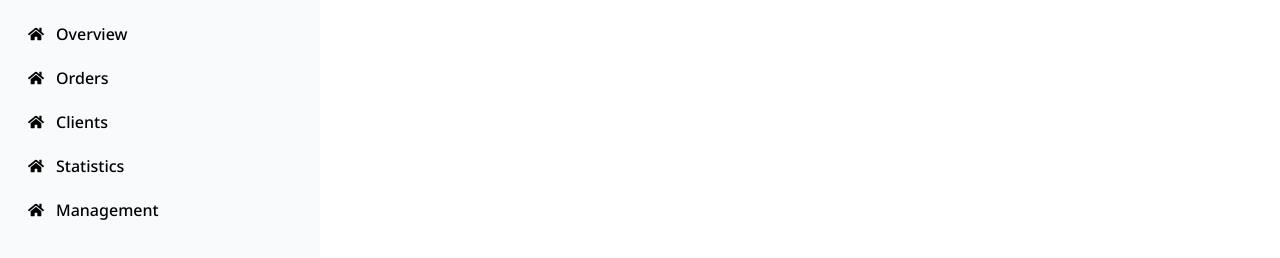
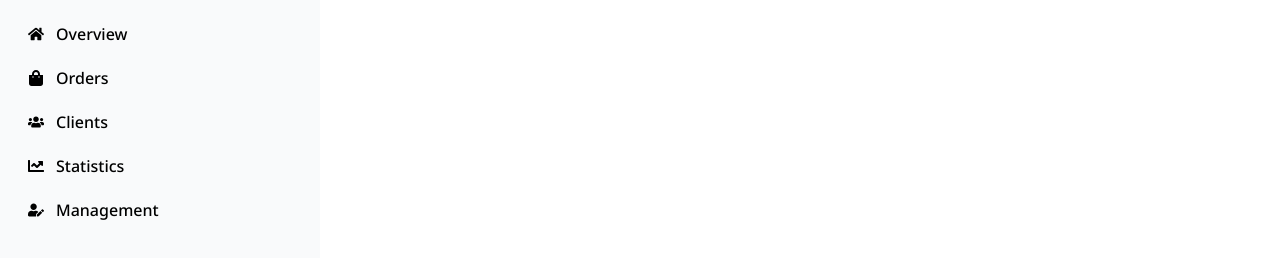
Before and after one commit to Niklas-dev/dashboard-task, a Next.js app: page /dashboard in a window 1280 px wide. Shown: the part 128-386 px from the top of the page. Built offline with nearby package versions, Linux system fonts and the light colour scheme.

Commit message:
add Icon prop to sub route component

```diff
--- a/src/components/DashboardSubRouteSelect.tsx
+++ b/src/components/DashboardSubRouteSelect.tsx
@@ -3,6 +3,7 @@ import Link from "next/link";
 import { FaHome } from "react-icons/fa";
 
 export default function DashboardSubRouteSelect({
+  Icon,
   route,
   currentPathname,
 }: DashboardSubRouteSelectProps) {
@@ -13,7 +14,7 @@ export default function DashboardSubRouteSelect({
         currentPathname == route && "bg-[#242424] text-white"
       } py-1.5 px-3 rounded-md transition-transform hover:translate-x-1 cursor-pointer flex flex-row items-center gap-3 capitalize`}
     >
-      <FaHome />
+      <Icon />
       {route}
     </Link>
   );
--- a/src/components/SideBar.tsx
+++ b/src/components/SideBar.tsx
@@ -3,6 +3,13 @@
 import { usePathname } from "next/navigation";
 import Link from "next/link";
 import DashboardSubRouteSelect from "./DashboardSubRouteSelect";
+import {
+  FaChartLine,
+  FaHome,
+  FaShoppingBag,
+  FaUserEdit,
+  FaUsers,
+} from "react-icons/fa";
 export default function SideBar() {
   const pathname = usePathname().substring(11); // get only relative path e.g. overview
 
@@ -12,16 +19,30 @@ export default function SideBar() {
         Dashboard
       </Link>
       <ul className="flex flex-col gap-2 mt-4 font-medium">
-        <DashboardSubRouteSelect route="overview" currentPathname={pathname} />
-        <DashboardSubRouteSelect route="orders" currentPathname={pathname} />
-        <DashboardSubRouteSelect route="clients" currentPathname={pathname} />
+        <DashboardSubRouteSelect
+          route="overview"
+          currentPathname={pathname}
+          Icon={FaHome}
+        />
+        <DashboardSubRouteSelect
+          route="orders"
+          currentPathname={pathname}
+          Icon={FaShoppingBag}
+        />
+        <DashboardSubRouteSelect
+          route="clients"
+          currentPathname={pathname}
+          Icon={FaUsers}
+        />
         <DashboardSubRouteSelect
           route="statistics"
           currentPathname={pathname}
+          Icon={FaChartLine}
         />
         <DashboardSubRouteSelect
           route="management"
           currentPathname={pathname}
+          Icon={FaUserEdit}
         />
       </ul>
     </div>
--- a/src/interfaces/interfaces.ts
+++ b/src/interfaces/interfaces.ts
@@ -1,4 +1,7 @@
+import { IconType } from "react-icons";
+
 export interface DashboardSubRouteSelectProps {
+  Icon: IconType;
   route: string;
   currentPathname: string;
 }
```
